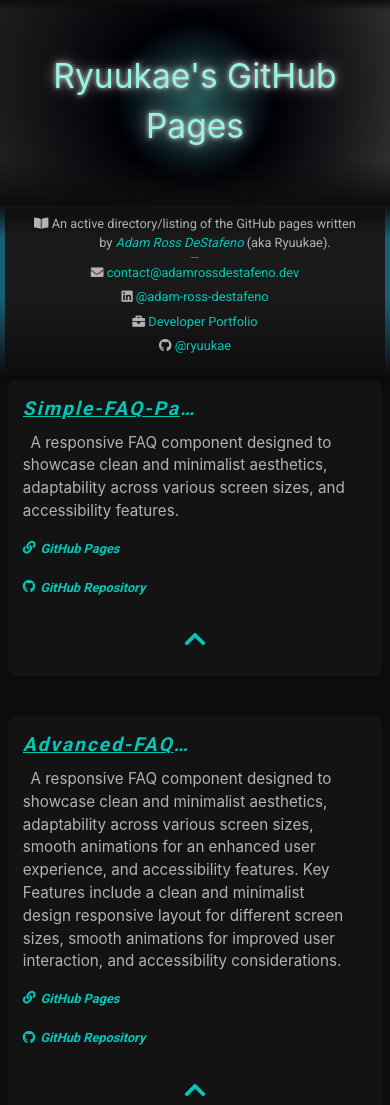
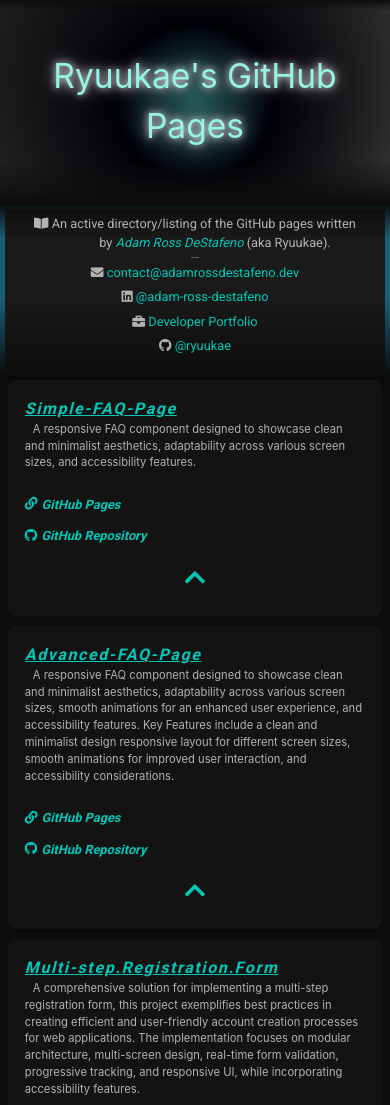
Before and after one commit to Ryuukae/ryuukae.github.io, a website built with Vite: page index.html in a window 390 px wide. Shown: the top 1105 px of the page. Built offline with nearby package versions, Linux system fonts and the light colour scheme.

Commit message:
refactor(css): migrate repository layout to tailwind utilities
- Migrated .list-container and .repo-list to Tailwind in `index.html`.
- Migrated responsive flex behavior to Tailwind in `RepoCardFactory.js`
  while explicitly preserving the 'repo-item' class for JS listeners.
- Deleted `responsive-styles.css` completely.
- Purged obsolete layout blocks from `base-styles.css`.

```diff
--- a/index.html
+++ b/index.html
@@ -38,7 +38,6 @@
     <!-- Local stylesheets -->
     <link rel="stylesheet" href="./src/styles/tailwind.css" type="text/css" />
     <link rel="stylesheet" href="./src/styles/base-styles.css" type="text/css" />
-    <link rel="stylesheet" href="./src/styles/responsive-styles.css" type="text/css" />
     <link rel="stylesheet" href="./src/styles/font-styles.css" type="text/css" />
     <link rel="stylesheet" href="./src/styles/debug-styles.css" type="text/css" />
 
@@ -101,8 +100,10 @@
     </div>
 
     <!-- Repositories Section -->
-    <div class="list-container">
-      <ul id="repo-list-container" class="repo-list"></ul>
+    <div
+      class="-translate-y-2.5 flex flex-col mx-auto max-w-[1280px] py-[1%] px-[2%] w-full z-[11]"
+    >
+      <ul id="repo-list-container" class="list-none p-0"></ul>
     </div>
   </body>
 </html>
--- a/src/scripts/components/RepoCardFactory.js
+++ b/src/scripts/components/RepoCardFactory.js
@@ -1,25 +1,26 @@
 export class RepoCardFactory {
   static createCard(repo) {
     const li = document.createElement('li');
-    // Using Tailwind CSS utility classes moving forward, mixing with custom CSS where necessary for now
-    li.className = 'repo-item repo-item-font fade-in relative';
+    // Retaining 'repo-item' class specifically for AccordionController.js click events
+    li.className =
+      'repo-item repo-item-font fade-in relative bg-[var(--repo-item-background)] rounded-lg shadow-[0_2px_4px_var(--repo-box-shadow)] cursor-pointer flex flex-col my-[10px] p-[15px] transition-all duration-200 w-full border-2 border-transparent hover:border-[var(--blue-5)] hover:shadow-[0_4px_8px_var(--repo-hover-box-shadow)] hover:-translate-y-2.5 hover:scale-[1.02]';
 
     li.innerHTML = `
-      <div class="list-item-container flex items-center justify-between w-full">
-          <div>
-              <span class="repo-name repo-name-font block max-w-[50%]">${repo.name}</span>
-              <p class="repo-description repo-description-font mr-4 indent-2 flex-grow-0">
+      <div class="list-item-container flex flex-col items-start md:flex-row md:items-center md:justify-between w-full">
+          <div class="w-full md:w-auto md:max-w-[50%] mb-2 md:mb-0">
+              <span class="repo-name repo-name-font block w-full">${repo.name}</span>
+              <p class="repo-description repo-description-font md:mr-4 indent-2 flex-grow-0">
                   ${repo.description}
               </p>
           </div>
-          <div class="repo-links-container flex flex-shrink-0 flex-basis-[30%] gap-5">
+          <div class="repo-links-container flex flex-col items-start gap-3 mt-4 md:mt-0 md:flex-row md:items-center md:flex-shrink-0 md:basis-[30%] md:gap-5 w-full md:w-auto">
               <a href="${repo.pagesLink}" target="_blank" class="flex items-center gap-1">
                   <i class="fas fa-link"></i> GitHub Pages
               </a>
               <a href="${repo.repoLink}" target="_blank" class="flex items-center gap-1">
                   <i class="fab fa-github"></i> GitHub Repository
               </a>
-              <i class="fas fa-chevron-up repo-arrow repo-arrow-font cursor-pointer transition-transform duration-500 hover:rotate-180"></i>
+              <i class="fas fa-chevron-up repo-arrow repo-arrow-font cursor-pointer transition-transform duration-500 hover:rotate-180 self-center mt-2 md:mt-0 md:self-auto"></i>
           </div>
       </div>
       <div class="repo-image-container overflow-hidden max-h-0 opacity-0 invisible transition-all duration-300 ease-in-out mt-2 rounded-lg bg-[var(--repo-details-background)] shadow-[0_4px_8px_var(--repo-hover-box-shadow)]">
--- a/src/styles/base-styles.css
+++ b/src/styles/base-styles.css
@@ -118,84 +118,6 @@ body {
   margin: 5px 0;
 }
 
-.list-container {
-  transform: translateY(-10px);
-  display: flex;
-  flex-direction: column;
-  margin: 0 auto;
-  max-width: 1280px;
-  padding: 1% 2%;
-  width: 100%;
-  z-index: 11;
-}
-
-.repo-list {
-  list-style: none;
-  padding: 0;
-}
-
-.repo-item {
-  background-color: var(--repo-item-background);
-  border-radius: 8px;
-  box-shadow: 0 2px 4px var(--repo-box-shadow);
-  cursor: pointer;
-  display: flex;
-  flex-direction: column;
-  margin: 10px 0;
-  padding: 15px;
-  transition:
-    transform 0.2s,
-    box-shadow 0.2s,
-    border 0.1s,
-    scale 0.2s;
-  width: 100%;
-}
-
-.repo-item:hover {
-  border: 2px solid var(--blue-5);
-  box-shadow: 0 4px 8px var(--repo-hover-box-shadow);
-  transform: translateY(-10px) scale(1.05);
-}
-
-.list-item-container {
-  align-items: center;
-  display: flex;
-  justify-content: space-between;
-  width: 100%;
-}
-
-.repo-name {
-  max-width: 50%;
-}
-
-.repo-description {
-  flex-grow: 0;
-  margin-right: 15px;
-  text-indent: 0.5em;
-}
-
-.repo-links-container {
-  display: flex;
-  flex-basis: 30%;
-  flex-shrink: 0;
-  gap: 20px;
-}
-
-.repo-links-container a {
-  align-items: center;
-  display: flex;
-  gap: 5px;
-}
-
-.repo-arrow {
-  cursor: pointer;
-  transition: transform 0.5s ease;
-}
-
-.repo-arrow:hover {
-  transform: rotate(180deg);
-}
-
 .repo-image-container {
   background-color: var(--repo-details-background);
   border-radius: 8px;
--- a/src/styles/responsive-styles.css
+++ /dev/null
@@ -1,166 +0,0 @@
-/* responsive-styles.css */
-@media (width >= 0) and (width <= 1237px) {
-  .list-item-container {
-    display: block;
-  }
-
-  .repo-links-container {
-    padding-top: clamp(0.2%, 1vw, 0.3%);
-  }
-
-  .repo-arrow {
-    font-size: clamp(1em, 3vw, 1.2em);
-  }
-}
-
-/* --- Mobile Viewport Adjustments (1-column grid & card styling) --- */
-
-/* Tablet & Large Mobile (Standard viewport width up to 768px) */
-@media (width <= 768px) {
-  .repo-list {
-    display: grid;
-    grid-template-columns: 1fr;
-    gap: 20px;
-  }
-
-  .repo-item {
-    margin: 0;
-    padding: 20px;
-    border-radius: 12px; /* enhanced card look */
-  }
-
-  .list-item-container {
-    display: flex;
-    flex-direction: column;
-    align-items: flex-start;
-  }
-
-  .repo-name {
-    max-width: 100%;
-    display: block;
-    margin-bottom: 8px;
-    font-size: 1.4em;
-  }
-
-  .repo-description {
-    margin-right: 0;
-    font-size: 1em;
-  }
-
-  .repo-links-container {
-    display: flex;
-    flex-direction: column;
-    align-items: flex-start;
-    gap: 12px;
-    margin-top: 15px;
-    width: 100%;
-  }
-
-  .repo-arrow {
-    align-self: center;
-    margin-top: 10px;
-    font-size: 1.5em;
-  }
-}
-
-/* Large Phones (Standard viewport width 428px - e.g., iPhone Pro Max) */
-@media (width <= 428px) {
-  .repo-item {
-    padding: 16px;
-  }
-
-  .repo-name {
-    font-size: 1.3em;
-  }
-
-  .repo-description {
-    font-size: 0.95em;
-  }
-
-  .repo-links-container {
-    gap: 10px;
-  }
-}
-
-/* Medium Phones (Standard viewport width 414px - e.g., iPhone XR/11) */
-@media (width <= 414px) {
-  .repo-item {
-    padding: 15px;
-  }
-
-  .repo-name {
-    font-size: 1.25em;
-  }
-
-  .repo-links-container {
-    gap: 10px;
-  }
-}
-
-/* Medium Phones (Standard viewport width 390px - e.g., iPhone 12/13/14) */
-@media (width <= 390px) {
-  .repo-item {
-    padding: 14px;
-  }
-
-  .repo-name {
-    font-size: 1.2em;
-  }
-}
-
-/* Standard Phones (Standard viewport width 375px - e.g., iPhone 6/7/8/SE) */
-@media (width <= 375px) {
-  .repo-item {
-    padding: 12px;
-  }
-
-  .repo-name {
-    font-size: 1.15em;
-  }
-
-  .repo-description {
-    font-size: 0.9em;
-  }
-
-  .repo-links-container {
-    gap: 8px;
-  }
-}
-
-/* Small Phones (Standard viewport width 320px - e.g., iPhone 5/SE Gen 1) */
-@media (width <= 320px) {
-  .repo-item {
-    padding: 10px;
-  }
-
-  .repo-name {
-    font-size: 1.1em;
-  }
-
-  .repo-description {
-    font-size: 0.85em;
-  }
-
-  .repo-links-container {
-    gap: 6px;
-  }
-
-  .repo-arrow {
-    font-size: 1.2em;
-  }
-}
-
-/* Handle short viewports (landscape mobile) */
-@media (height <= 480px) and (orientation: landscape) {
-  .repo-item {
-    padding: 10px;
-  }
-
-  .repo-name {
-    font-size: 1.2em;
-  }
-
-  .repo-description {
-    font-size: 0.9em;
-  }
-}
```
